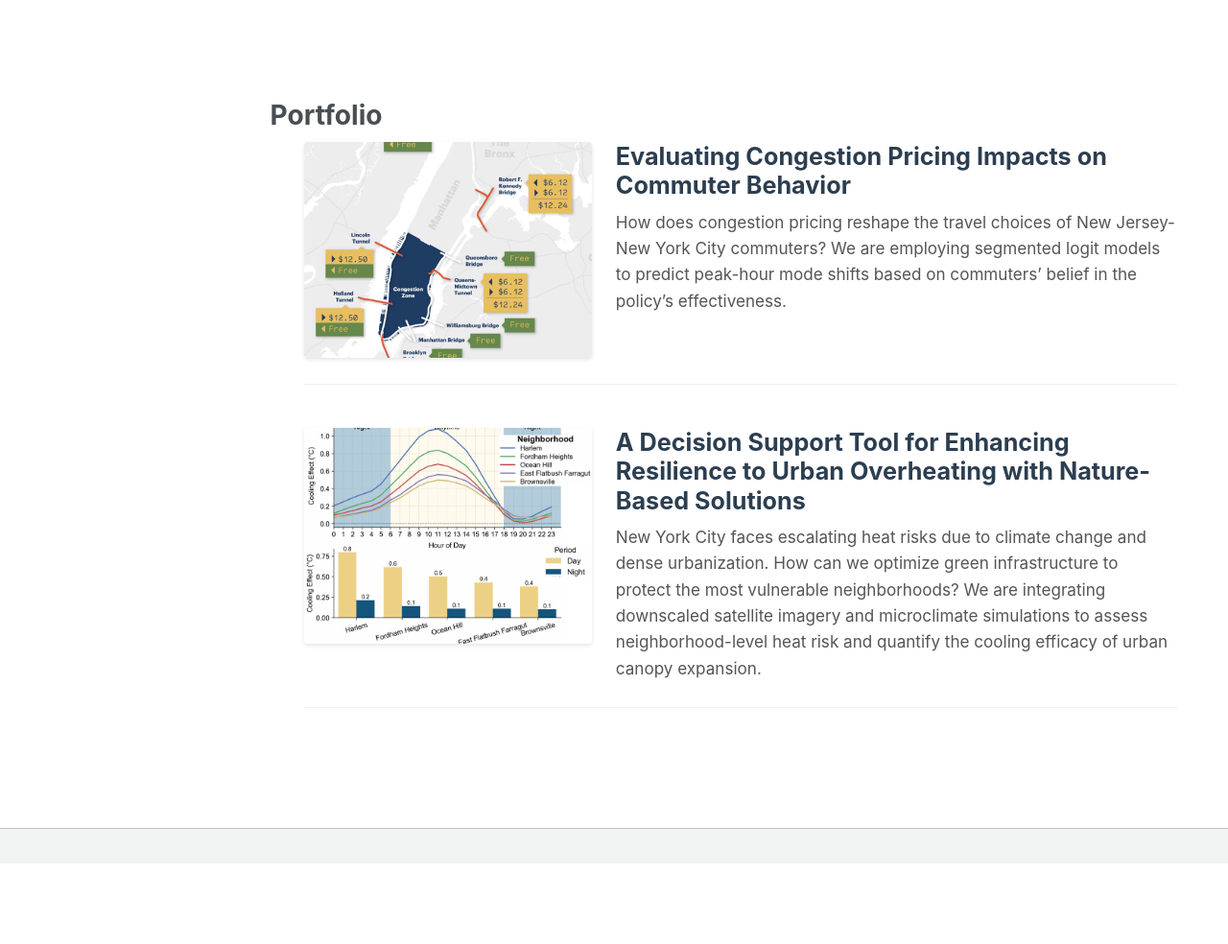
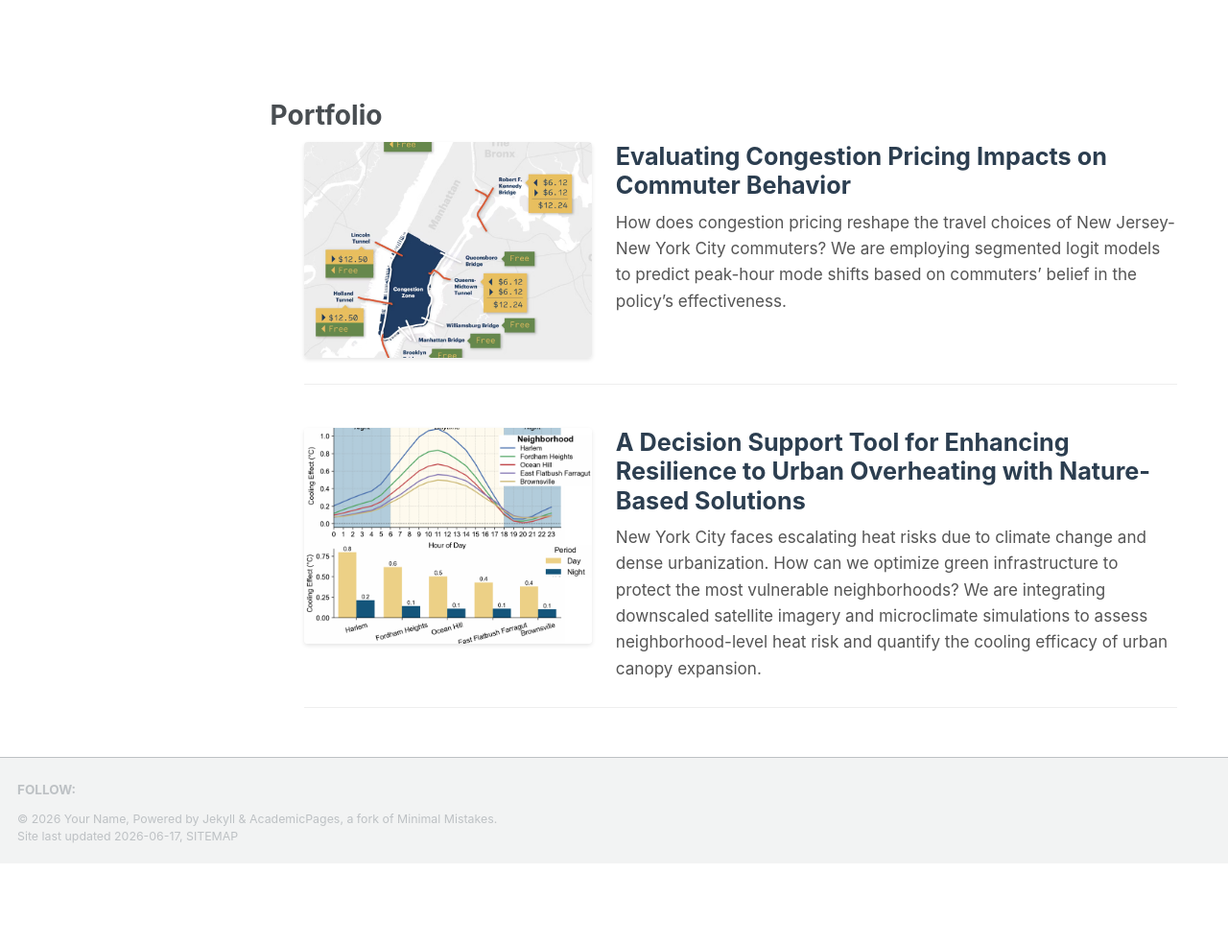
Before and after one commit to Seab0t/Seab0t.github.io, a Jekyll site: the page built from _pages/portfolio.html, in a window 1280 px wide. Shown: the whole page at 96% size. Built offline with Jekyll 4.4.1, drawn with Linux system fonts in a browser that asks for light colours; a script bundle is joined from its source files by our own code; library files that are not in the unit come from our copies; before the commit the page ends 910 px from its top, so only the background shows below that.

```diff
--- a/_includes/footer.html
+++ b/_includes/footer.html
@@ -1,4 +1,4 @@
-<!-- {% include base_path %}
+{% include base_path %}
 
 {% if site.author.github or site.author.bitbucket or site.atom_feed.hide != true %}
 <div class="page__footer-follow">
@@ -12,9 +12,9 @@
     {% if site.author.bitbucket %}
       <li><a href="https://bitbucket.org/{{ site.author.bitbucket }}"><i class="fab fa-bitbucket" aria-hidden="true"></i> Bitbucket</a></li>
     {% endif %}
-    {% if site.atom_feed.hide != true %}
+    <!-- {% if site.atom_feed.hide != true %}
     <li><a href="{% if site.atom_feed.path %}{{ site.atom_feed.path }}{% else %}{{ base_path }}/feed.xml{% endif %}"><i class="fa fa-fw fa-rss-square" aria-hidden="true"></i> {{ site.data.ui-text[site.locale].feed_label | default: "Feed" }}</a></li>
-    {% endif %}
+    {% endif %} -->
   </ul>
 </div>
 {% endif %}
@@ -22,4 +22,4 @@
 <div class="page__footer-copyright">
   &copy; {{ site.time | date: '%Y' }} {{ site.name | default: site.title }}, {{ site.data.ui-text[site.locale].powered_by | default: "Powered by" }} <a href="https://jekyllrb.com" rel="nofollow">Jekyll</a> &amp; <a href="https://github.com/academicpages/academicpages.github.io">AcademicPages</a>, a fork of <a href="https://mademistakes.com/work/minimal-mistakes-jekyll-theme/" rel="nofollow">Minimal Mistakes</a>.<br />
   Site last updated {{ "now" | date: '%Y-%m-%d' }}, <a href="/sitemap/" style="text-transform: uppercase;">{{ site.data.ui-text[site.locale].site_map | default: "Sitemap" }}</a>
-</div> -->
+</div>
```
